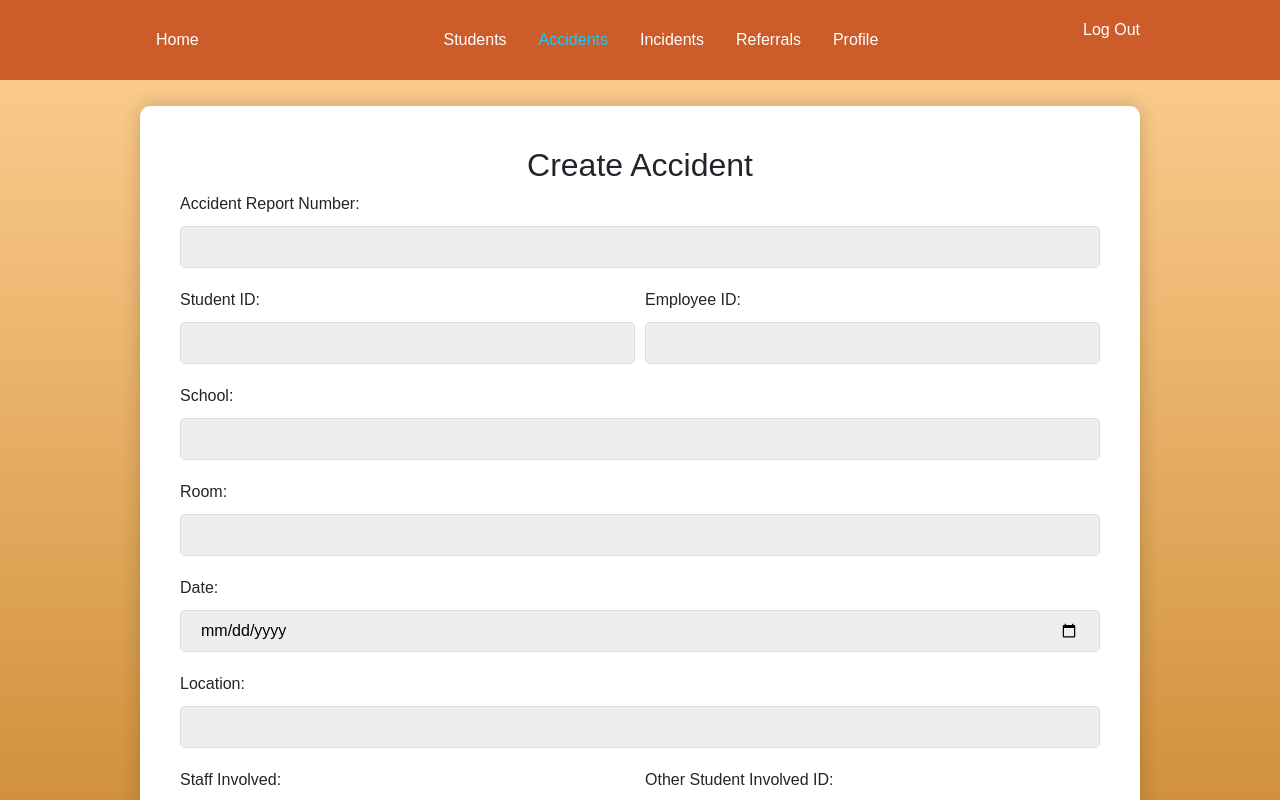
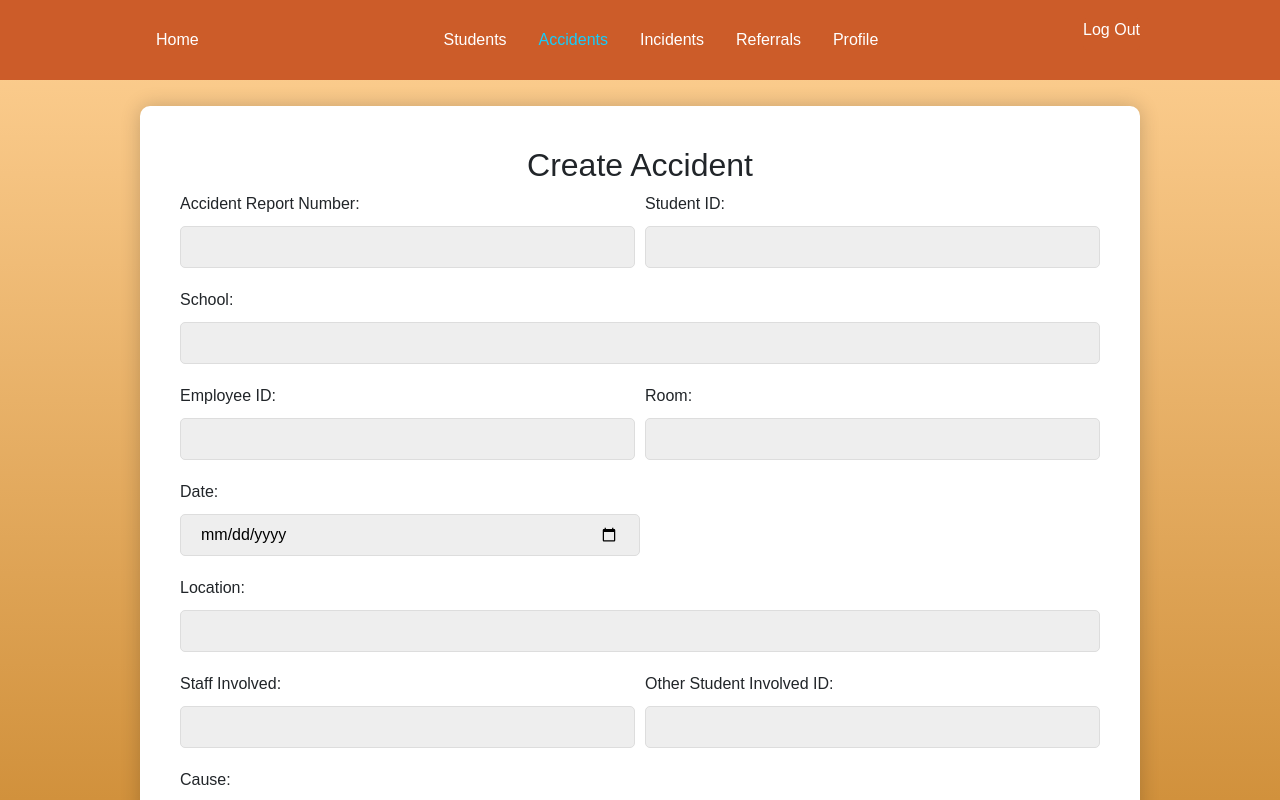
Before and after one commit to Noahlinton32/Carpenter-Workshop-Clone, a React (Create React App) app in the folder client/: page /accidents/create in a window 1280 px wide. Shown: the top 800 px of the page. Built offline with nearby package versions, Linux system fonts and the light colour scheme; no server answers; sample sign-in values are in the browser's storage.

Commit message:
changed createAccident to match editAccident

```diff
--- a/client/src/pages/CreateAccident.js
+++ b/client/src/pages/CreateAccident.js
@@ -185,6 +185,8 @@ function CreateAccidents() {
     <StyledFormWrapper>
       <StyledForm onSubmit={CreateAccident}>
         <h2 style={{display: 'flex', justifyContent: 'center', alignItems: 'center'}}>Create Accident</h2>
+        <div style={{display: 'grid', gridGap: '10px', gridTemplateColumns: '1fr 1fr' }}>
+        <div>
           <label htmlFor="accidentReportNumber">Accident Report Number: </label>
           <StyledInput
             onChange={UpdateCreateFormField}
@@ -192,7 +194,7 @@ function CreateAccidents() {
             type='Number'
             name="accidentReportNumber"
           />
-          <div style={{display: 'grid', gridGap: '10px', gridTemplateColumns: '1fr 1fr' }}>
+          </div>
               <div>
                 <label htmlFor="studentID">Student ID: </label>
                 <StyledInput
@@ -201,33 +203,39 @@ function CreateAccidents() {
                   name="studentID"
                 />
               </div>
-              <div>
-              <label htmlFor="employeeID">Employee ID: </label>
-                <StyledInput
-                onChange={UpdateCreateFormField}
-                value={createForm.employeeID}
-                name="employeeID"
-                />
               </div>
-            </div>
           <label htmlFor="school">School: </label>
           <StyledInput
             onChange={UpdateCreateFormField}
             value={createForm.school}
             name="school"
           />
+          <div style={{display: 'grid', gridGap: '10px', gridTemplateColumns: '1fr 1fr' }}>
+
+           <div>
+            <label htmlFor="employeeID">Employee ID: </label>
+              <StyledInput
+              onChange={UpdateCreateFormField}
+              value={createForm.employeeID}
+              name="employeeID"
+              />
+            </div>
+            <div>
           <label htmlFor="room">Room: </label>
           <StyledInput
             onChange={UpdateCreateFormField}
             value={createForm.room}
             name="room"
           />
+          </div>
+          </div>
           <label htmlFor="date">Date: </label>
           <StyledInput
             onChange={UpdateCreateFormField}
             value={createForm.date}
             type="date"
             name="date"
+            style={{width:'50%'}}
           />
           <label htmlFor="location">Location: </label>
           <StyledInput
```
